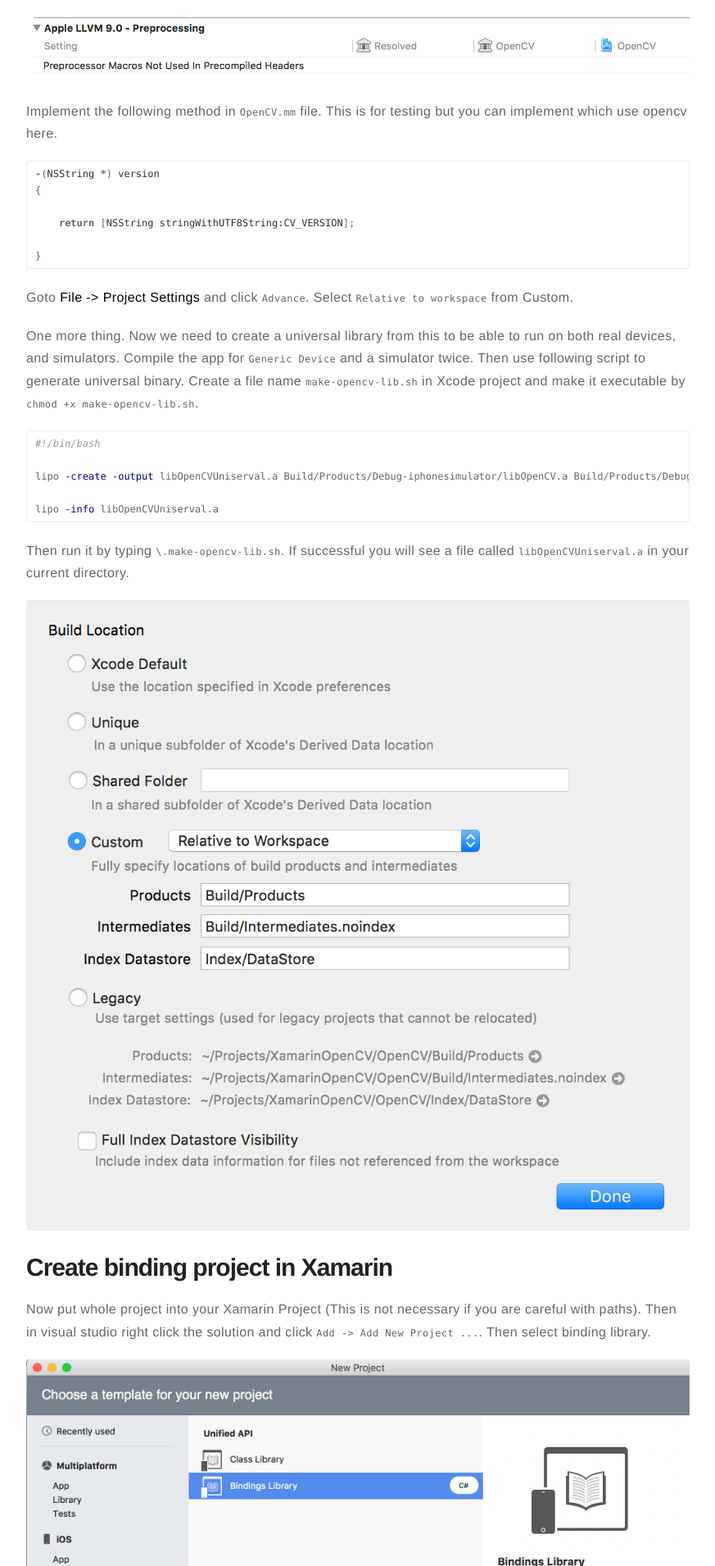
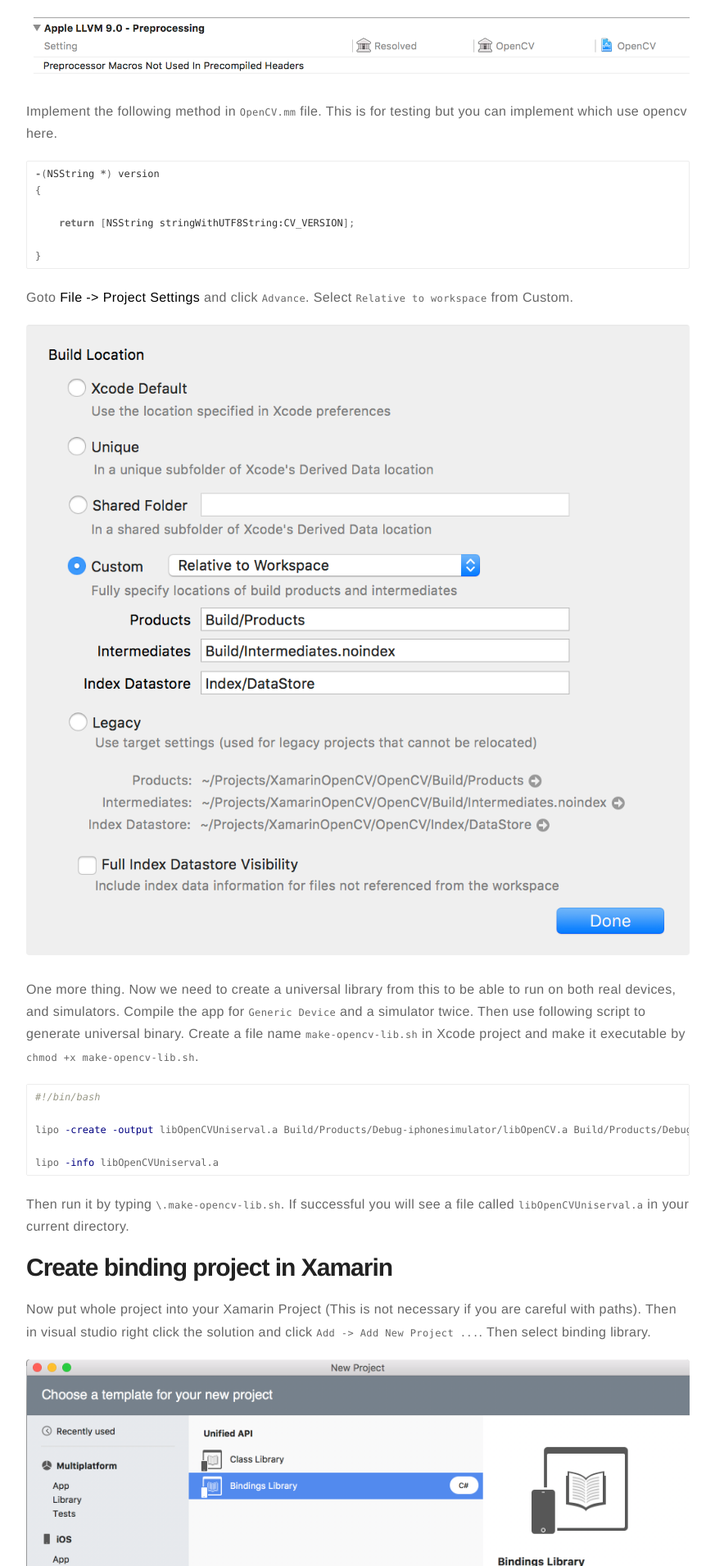
Before and after one commit to chamoda/chamoda.github.io, a Jekyll site: the page built from _posts/2018-05-15-how-to-use-opencv-with-xamarin-ios.markdown, in a window 1280 px wide. Shown: the part 3284-5194 px from the top of the page at 82% size, without its empty margins (203-1076 px from the left). Built offline with Jekyll 4.4.1, drawn with Linux system fonts in a browser that asks for light colours; comment, search, counter and statistics services are not loaded.

Commit message:
Fix order

````diff
--- a/_posts/2018-05-15-how-to-use-opencv-with-xamarin-ios.markdown
+++ b/_posts/2018-05-15-how-to-use-opencv-with-xamarin-ios.markdown
@@ -64,6 +64,8 @@
 
 Goto **File -> Project Settings** and click `Advance`. Select `Relative to workspace` from Custom.
 
+![Custom]({{ site.url }}/assets/posts/xamarin-opencv/custom.png)
+
 One more thing. Now we need to create a universal library from this to be able to run on both real devices, and simulators. Compile the app for `Generic Device` and a simulator twice. Then use following script to generate universal binary. Create a file name `make-opencv-lib.sh` in Xcode project and make it executable by `chmod +x make-opencv-lib.sh`.
 
 ```bash
@@ -75,8 +77,6 @@
 ```
 
 Then run it by typing `\.make-opencv-lib.sh`. If successful you will see a file called `libOpenCVUniserval.a` in your current directory.
-
-![Custom]({{ site.url }}/assets/posts/xamarin-opencv/custom.png)
 
 # Create binding project in Xamarin
 
````
